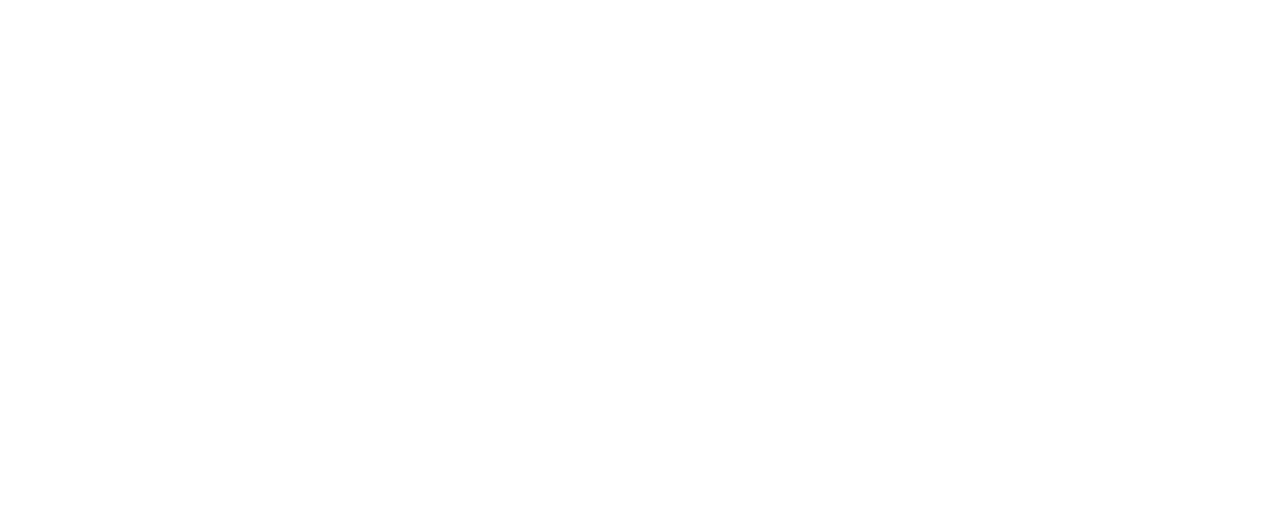
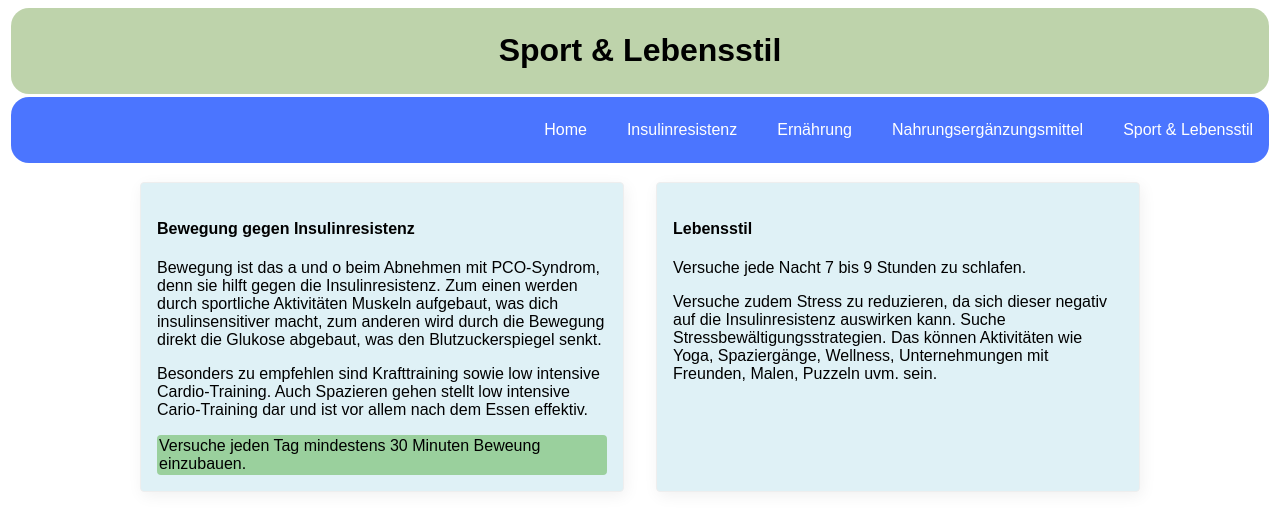
Before and after one commit to TheSp0iL/PCO, a plain HTML site: page sport.html in a window 1280 px wide. Drawn offline with Linux system fonts and the light colour scheme.

Commit message:
finished this little Project

```diff
--- a/sport.html
+++ b/sport.html
@@ -0,0 +1,41 @@
+<!DOCTYPE html>
+<html lang="de">
+<head>
+    <meta charset="UTF-8">
+    <meta name="viewport" content="width=device-width, initial-scale=1.0">
+    <title>Sport</title>
+    <link rel="stylesheet" href="style.css">
+    <meta name="viewport" content="width=device-width, initial-scale=1.0">
+</head>
+<body>
+    <div class="header"><h1>Sport & Lebensstil</h1></div>
+    <div class="nav">
+        <ul class="nav-list">
+            <li><a href="index.html">Home</a></li>
+            <li><a href="insulinresistenz.html">Insulinresistenz</a></li>
+            <li><a href="ernaehrung.html">Ernährung</a></li>
+            <li><a href="nahrungsergaenzunsmittel.html">Nahrungsergänzungsmittel</a></li>
+            <li><a href="sport.html">Sport & Lebensstil</a></li>
+        </ul>
+        </div>
+        <div class="content">
+        <div class="card-2" style="padding: 16px;">
+            <h4>Bewegung gegen Insulinresistenz</h4>
+            <p>Bewegung ist das a und o beim Abnehmen mit PCO-Syndrom, denn sie hilft gegen die Insulinresistenz. Zum einen werden durch sportliche Aktivitäten Muskeln
+                aufgebaut, was dich insulinsensitiver macht, zum anderen wird durch die Bewegung direkt die Glukose abgebaut, was den Blutzuckerspiegel senkt.
+            </p>
+            <p>Besonders zu empfehlen sind Krafttraining sowie low intensive Cardio-Training. Auch Spazieren gehen stellt low intensive Cario-Training dar und ist
+                vor allem nach dem Essen effektiv.
+            </p>
+            <div class="green">Versuche jeden Tag mindestens 30 Minuten Beweung einzubauen.</div>
+        </div>
+        <div class="card-2" style="padding: 16px;">
+        <h4>Lebensstil</h4>
+        <p>Versuche jede Nacht 7 bis 9 Stunden zu schlafen.</p>
+        <p>Versuche zudem Stress zu reduzieren, da sich dieser negativ auf die Insulinresistenz auswirken kann. Suche Stressbewältigungsstrategien. Das können Aktivitäten
+            wie Yoga, Spaziergänge, Wellness, Unternehmungen mit Freunden, Malen, Puzzeln uvm. sein.
+        </p>
+        </div>
+    </div>
+</body>
+</html>
--- a/style.css
+++ b/style.css
@@ -21,6 +21,7 @@
 .nav-list a{
     text-decoration: none;
     color: white;
+    margin-right: 8px;
 }
 
 .nav ul{
```
Also changed, not shown: ernaehrung.html (+2 -1 lines), index.html (+2 -1 lines), insulinresistenz.html (+2 -1 lines), nahrungsergaenzungsmittel.html (deleted).
